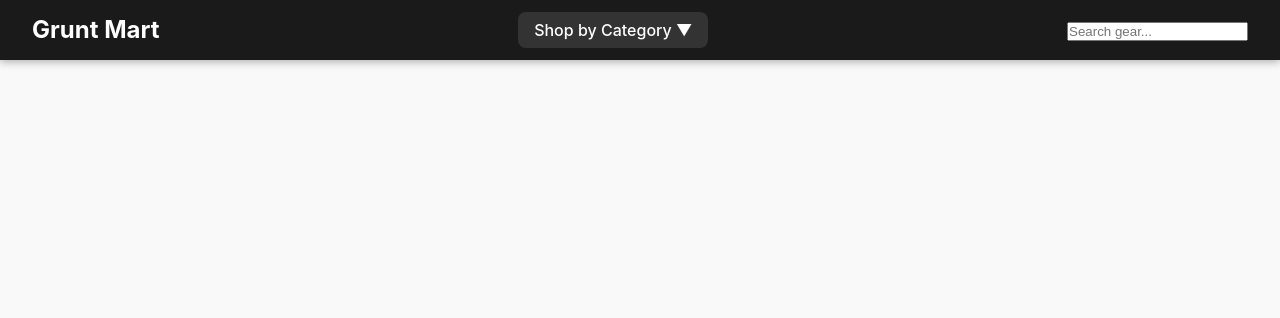
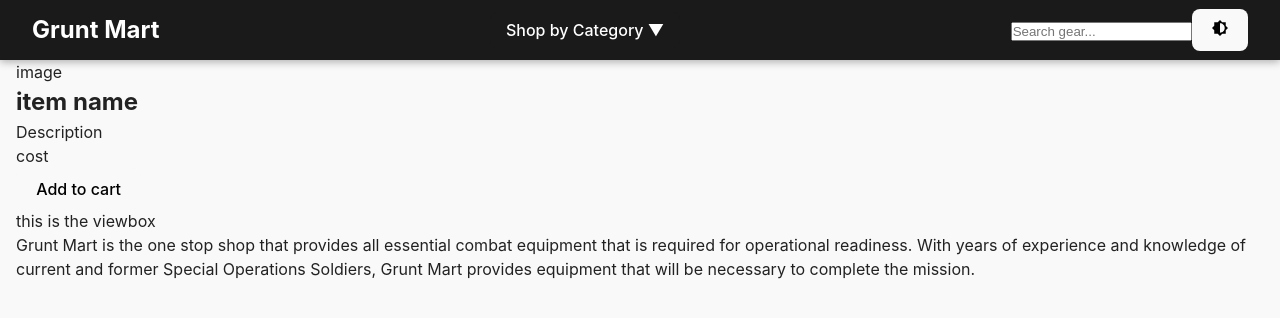
Before and after one commit to DouglasAshcroft/Grunt_Mart, a React (Vite) app in the folder frontend/: page / in a window 1280 px wide. Shown: the top 318 px of the page. Built offline with nearby package versions, Linux system fonts and the light colour scheme.

Commit message:
Light/Dark theme

```diff
--- a/frontend/src/App.css
+++ b/frontend/src/App.css
@@ -1,4 +1,25 @@
 /* Reset base styles */
+
+:root {
+  --bg-color: #f9f9f9;
+  --text-color: #222;
+  --nav-bg: #1a1a1a;
+  --nav-text: #fff;
+  --dropdown-bg: #fff;
+  --dropdown-text: #000;
+  --dropdown-hover: #eee;
+}
+
+[data-theme="dark"] {
+  --bg-color: #121212;
+  --text-color: #f5f5f5;
+  --nav-bg: #1a1a1a;
+  --nav-text: #fff;
+  --dropdown-bg: #2a2a2a;
+  --dropdown-text: #fff;
+  --dropdown-hover: #444;
+}
+
 * {
   box-sizing: border-box;
   margin: 0;
@@ -19,11 +40,15 @@
   min-height: 100vh;
 }
 
-/* Sticky full-width nav bar already styled in Navbar.css */
+body {
+  background-color: var(--bg-color);
+  color: var(--text-color);
+  font-family: "Inter", sans-serif;
+  transition: background-color 0.3s ease, color 0.3s ease;
+}
 
-/* Main content area offset for fixed navbar */
 main {
-  padding-top: 60px; /* Matches navbar height */
+  padding-top: 60px;
   padding-left: 1rem;
   padding-right: 1rem;
   max-width: 1280px;
--- a/frontend/src/components/ItemCard.jsx
+++ b/frontend/src/components/ItemCard.jsx
@@ -1,4 +1,5 @@
 import { useState, useEffect } from "react";
+import { Link } from "react-router-dom";
 
 export default function ItemCard() {
   return (
--- a/frontend/src/components/Navbar.jsx
+++ b/frontend/src/components/Navbar.jsx
@@ -1,4 +1,5 @@
 import React, { useState } from "react";
+import ThemeToggle from "./utils/ThemeToggle";
 import "../styles/Navbar.css";
 
 export default function Navbar() {
@@ -36,6 +37,7 @@
           placeholder="Search gear..."
           className="search-input"
         />
+        <ThemeToggle />
       </div>
     </nav>
   );
--- a/frontend/src/components/Viewbox.jsx
+++ b/frontend/src/components/Viewbox.jsx
@@ -4,6 +4,7 @@
   return (
     <div className="viewbox-itemcards">
       <ItemCard />
+      this is the viewbox
     </div>
   );
 }
--- /dev/null
+++ b/frontend/src/components/utils/ThemeToggle.jsx
@@ -0,0 +1,79 @@
+import { useEffect, useState } from "react";
+
+const THEME_ATTR = "data-theme";
+const STORAGE_KEY = "theme";
+
+export default function ThemeToggle({ className = "theme-toggle" }) {
+  const [theme, setTheme] = useState("light");
+
+  useEffect(() => {
+    const stored = localStorage.getItem(STORAGE_KEY);
+    const currentAttr = document.documentElement.getAttribute(THEME_ATTR);
+
+    let initial = stored || currentAttr;
+
+    if (!initial) {
+      const prefersDark = window.matchMedia?.(
+        "(prefers-color-scheme: dark)"
+      ).matches;
+      initial = prefersDark ? "dark" : "light";
+    }
+
+    applyTheme(initial);
+    setTheme(initial);
+  }, []);
+
+  const applyTheme = (next) => {
+    document.documentElement.setAttribute(THEME_ATTR, next);
+    localStorage.setItem(STORAGE_KEY, next);
+  };
+
+  const toggle = () => {
+    const current =
+      document.documentElement.getAttribute(THEME_ATTR) || theme || "light";
+    const next = current === "dark" ? "light" : "dark";
+    applyTheme(next);
+    setTheme(next);
+  };
+
+  const isDark = theme === "dark";
+
+  return (
+    <button
+      type="button"
+      className={className}
+      title="Toggle theme"
+      aria-label="Toggle theme"
+      aria-pressed={isDark}
+      onClick={toggle}
+    >
+      <svg
+        xmlns="http://www.w3.org/2000/svg"
+        aria-hidden="true"
+        className="theme-toggle__half-sun"
+        height="1em"
+        width="1em"
+        viewBox="0 0 32 32"
+        fill="currentColor"
+      >
+        <path d="M27.5 11.5v-7h-7L16 0l-4.5 4.5h-7v7L0 16l4.5 4.5v7h7L16 32l4.5-4.5h7v-7L32 16l-4.5-4.5zM16 25.4V6.6c5.2 0 9.4 4.2 9.4 9.4s-4.2 9.4-9.4 9.4z" />
+      </svg>
+    </button>
+  );
+}
+
+//  <button
+//           onClick={() => {
+//             const current = document.documentElement.getAttribute("data-theme");
+//             const next = current === "dark" ? "light" : "dark";
+//             document.documentElement.setAttribute("data-theme", next);
+//           }}
+//         >
+//           Dark Mode
+//         </button>
+
+// theme set to system settings on load
+// useEffect(() => {
+//   const prefersDark = window.matchMedia("(prefers-color-scheme: dark)").matches;
+//   document.documentElement.setAttribute("data-theme", prefersDark ? "dark" : "light");
+// }, []);
--- a/frontend/src/pages/Home.jsx
+++ b/frontend/src/pages/Home.jsx
@@ -1,10 +1,16 @@
 import React from "react";
 import Navbar from "../components/Navbar";
+import Viewbox from "../components/Viewbox";
+import Carousel from "../components/Carousel";
+import About from "../components/About";
 
 export default function Home() {
   return (
     <main>
       <Navbar />
+      <Carousel />
+      <Viewbox />
+      <About />
     </main>
   );
 }
--- a/frontend/src/styles/Navbar.css
+++ b/frontend/src/styles/Navbar.css
@@ -1,13 +1,13 @@
 /* Navbar.css */
 
 .navbar {
-  position: fixed; /* Makes it stay at the top */
+  position: fixed;
   top: 0;
   left: 0;
   width: 100%;
   height: 60px; /* Adjust as needed */
-  background-color: #1a1a1a; /* Dark background */
-  color: white;
+  background-color: var(--nav-bg);
+  color: var(--nav-text);
   display: flex;
   align-items: center;
   justify-content: space-between;
@@ -26,8 +26,8 @@
 }
 
 .dropdown-toggle {
-  background-color: #333;
-  color: white;
+  background-color: var(--nav-bg);
+  color: var(--nav-text);
   padding: 0.5rem 1rem;
   border: none;
   cursor: pointer;
@@ -53,9 +53,10 @@
   display: block;
   padding: 0.75rem 1rem;
   text-decoration: none;
-  color: black;
+  background-color: var(--dropdown-bg);
+  color: var(--dropdown-text);
 }
 
 .dropdown-menu li a:hover {
-  background-color: #eee;
+  background-color: var(--dropdown-hover);
 }
```
